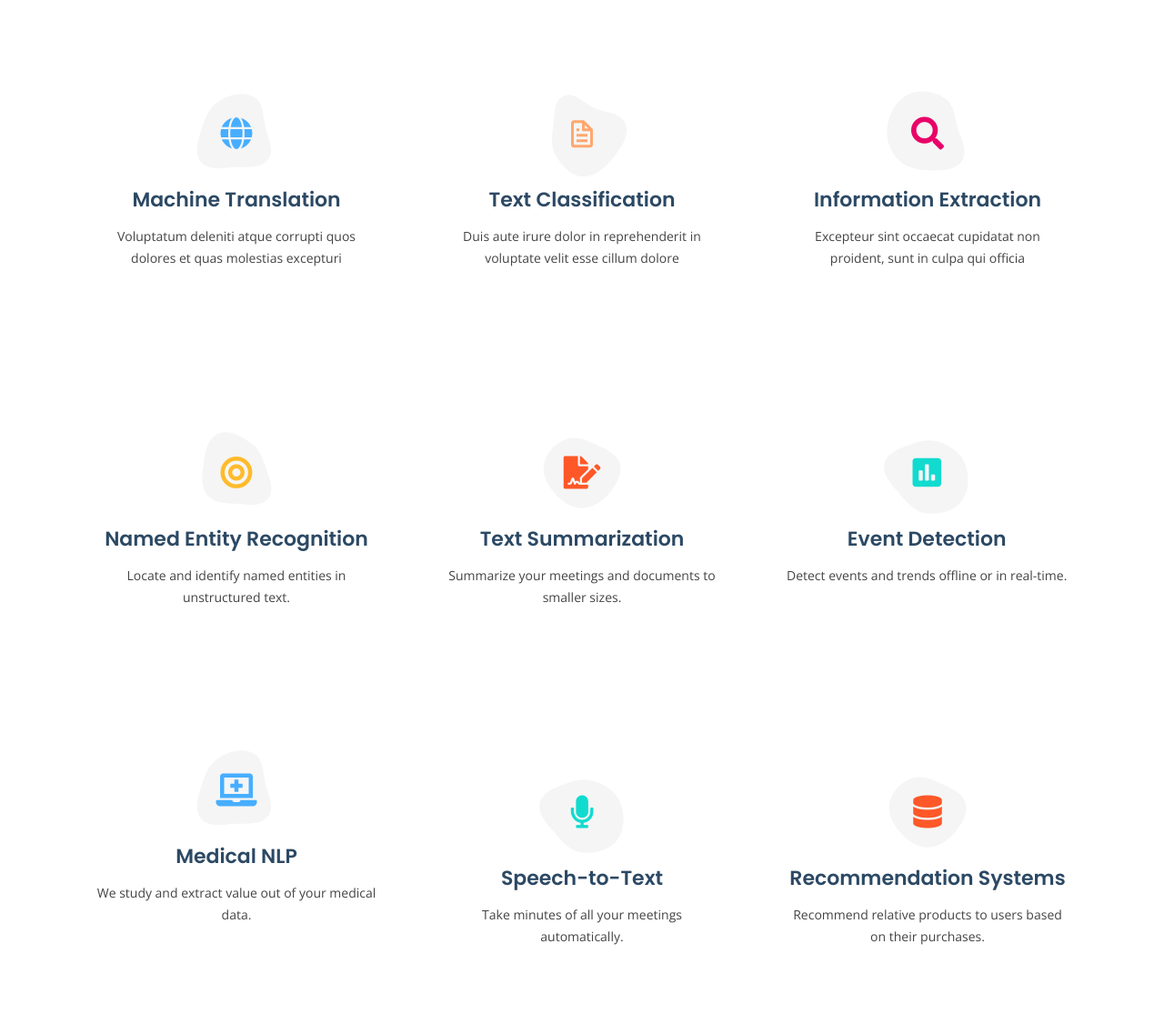
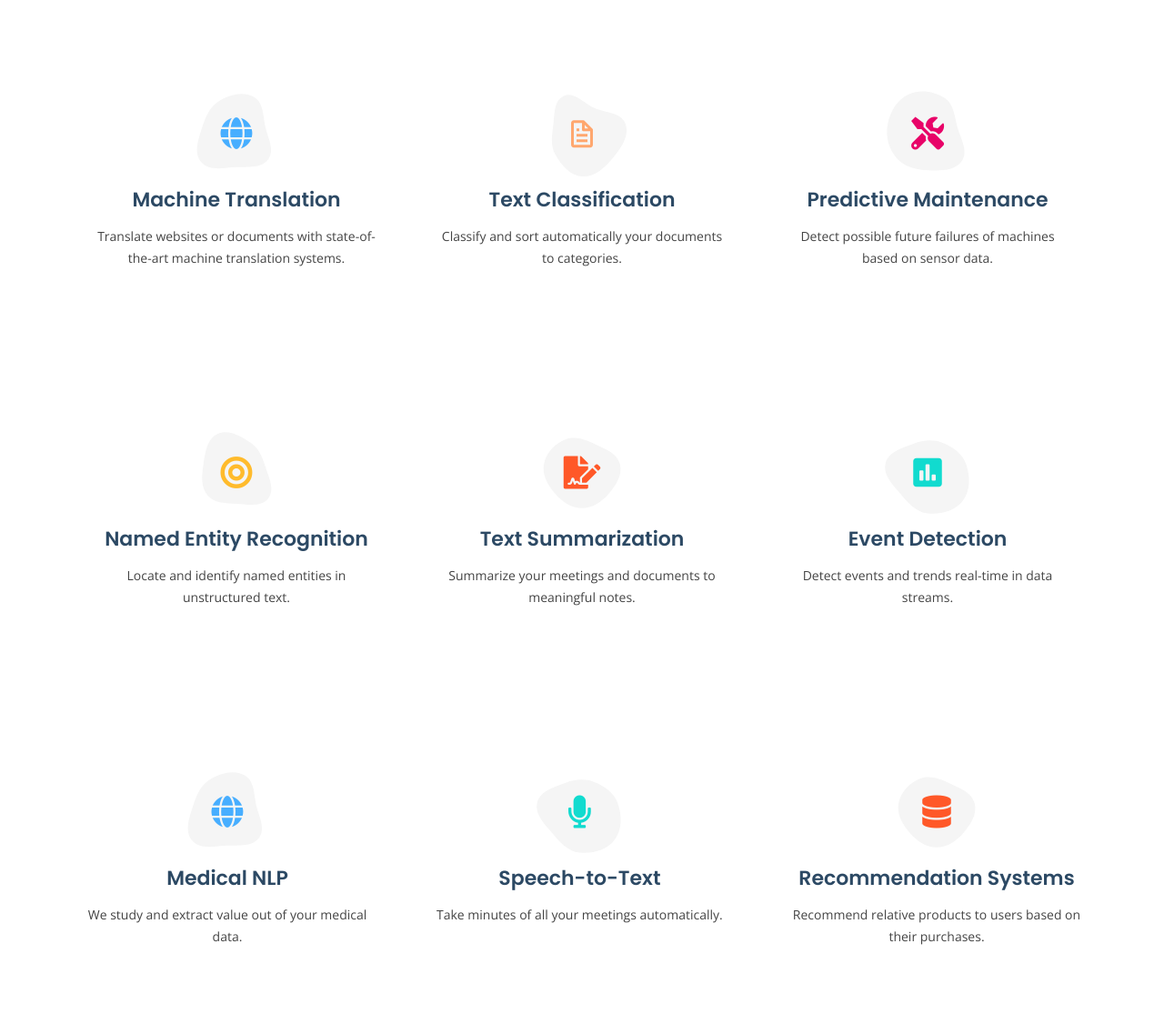
Before and after one commit to bluai/bluai.github.io, a plain HTML site: page index.html in a window 1280 px wide. Shown: the part 2589-3715 px from the top of the page at 91% size. Drawn offline with nearby package versions, Linux system fonts and the light colour scheme.

Commit message:
mod services

```diff
--- a/index.html
+++ b/index.html
@@ -188,7 +188,7 @@
                 <i class="fa fa-globe"></i>
               </div>
               <h4><a href="">Machine Translation</a></h4>
-              <p>Voluptatum deleniti atque corrupti quos dolores et quas molestias excepturi</p>
+              <p>Translate websites or documents with state-of-the-art machine translation systems.</p>
             </div>
           </div>
 
@@ -201,7 +201,7 @@
                 <i class="bx bx-file"></i>
               </div>
               <h4><a href="">Text Classification</a></h4>
-              <p>Duis aute irure dolor in reprehenderit in voluptate velit esse cillum dolore</p>
+              <p>Classify and sort automatically your documents to categories.</p>
             </div>
           </div>
 
@@ -211,14 +211,14 @@
                 <svg width="100" height="100" viewBox="0 0 600 600" xmlns="http://www.w3.org/2000/svg">
                   <path stroke="none" stroke-width="0" fill="#f5f5f5" d="M300,541.5067337569781C382.14930387511276,545.0595476570109,479.8736841581634,548.3450877840088,526.4010558755058,480.5488172755941C571.5218469581645,414.80211281144784,517.5187510058486,332.0715597781072,496.52539010469104,255.14436215662573C477.37192572678356,184.95920475031193,473.57363656557914,105.61284051026155,413.0603344069578,65.22779650032875C343.27470386102294,18.654635553484475,251.2091493199835,5.337323636656869,175.0934190732945,40.62881213300186C97.87086631185822,76.43348514350839,51.98124368387456,156.15599469081315,36.44837278890362,239.84606092416172C21.716077023791087,319.22268207091537,43.775223500013084,401.1760424656574,96.891909868211,461.97329694683043C147.22146801428983,519.5804099606455,223.5754009179313,538.201503339737,300,541.5067337569781"></path>
                 </svg>
-                <i class="fa fa-search"></i>
+                <i class="fa fa-tools"></i>
               </div>
-              <h4><a href="">Information Extraction</a></h4>
-              <p>Excepteur sint occaecat cupidatat non proident, sunt in culpa qui officia</p>
+              <h4><a href="">Predictive Maintenance</a></h4>
+              <p>Detect possible future failures of machines based on sensor data.</p>
             </div>
           </div>
 
-          <div class="col-lg-4 col-md-6 d-flex align-items-stretch mt-4" data-aos="zoom-in" data-aos-delay="100">
+          <div class="col-lg-4 col-md-6 d-flex align-items-stretch mt-4" data-aos="zoom-in" data-aos-delay="400">
             <div class="icon-box iconbox-yellow">
               <div class="icon">
                 <svg width="100" height="100" viewBox="0 0 600 600" xmlns="http://www.w3.org/2000/svg">
@@ -231,7 +231,7 @@
             </div>
           </div>
 
-          <div class="col-lg-4 col-md-6 d-flex align-items-stretch mt-4" data-aos="zoom-in" data-aos-delay="200">
+          <div class="col-lg-4 col-md-6 d-flex align-items-stretch mt-4" data-aos="zoom-in" data-aos-delay="500">
             <div class="icon-box iconbox-red">
               <div class="icon">
                 <svg width="100" height="100" viewBox="0 0 600 600" xmlns="http://www.w3.org/2000/svg">
@@ -240,11 +240,11 @@
                 <i class="fa fa-file-signature"></i>
               </div>
               <h4><a href="">Text Summarization</a></h4>
-              <p>Summarize your meetings and documents to smaller sizes.</p>
+              <p>Summarize your meetings and documents to meaningful notes.</p>
             </div>
           </div>
 
-          <div class="col-lg-4 col-md-6 d-flex align-items-stretch mt-4" data-aos="zoom-in" data-aos-delay="300">
+          <div class="col-lg-4 col-md-6 d-flex align-items-stretch mt-4" data-aos="zoom-in" data-aos-delay="600">
             <div class="icon-box iconbox-teal">
               <div class="icon">
                 <svg width="100" height="100" viewBox="0 0 600 600" xmlns="http://www.w3.org/2000/svg">
@@ -253,24 +253,25 @@
                 <i class="fa fa-poll"></i>
               </div>
               <h4><a href="">Event Detection</a></h4>
-              <p>Detect events and trends offline or in real-time.</p>
+              <p>Detect events and trends real-time in data streams.</p>
             </div>
           </div>
 
-          <div class="col-lg-4 col-md-6 d-flex align-items-stretch" data-aos="zoom-in" data-aos-delay="100">
+          <div class="row">
+          <div class="col-lg-4 col-md-6 d-flex align-items-stretch mt-4" data-aos="zoom-in" data-aos-delay="700">
             <div class="icon-box iconbox-blue">
               <div class="icon">
                 <svg width="100" height="100" viewBox="0 0 600 600" xmlns="http://www.w3.org/2000/svg">
                   <path stroke="none" stroke-width="0" fill="#f5f5f5" d="M300,521.0016835830174C376.1290562159157,517.8887921683347,466.0731472004068,529.7835943286574,510.70327084640275,468.03025145048787C554.3714126377745,407.6079735673963,508.03601936045806,328.9844924480964,491.2728898941984,256.3432110539036C474.5976632858925,184.082847569629,479.9380746630129,96.60480741107993,416.23090153303,58.64404602377083C348.86323505073057,18.502131276798302,261.93793281208167,40.57373210992963,193.5410806939664,78.93577620505333C130.42746243093433,114.334589627462,98.30271207620316,179.96522072025542,76.75703585869454,249.04625023123273C51.97151888228291,328.5150500222984,13.704378332031375,421.85034740162234,66.52175969318436,486.19268352777647C119.04800174914682,550.1803526380478,217.28368757567262,524.383925680826,300,521.0016835830174"></path>
                 </svg>
-                <i class="fa fa-laptop-medical"></i>
+                <i class="fa fa-globe"></i>
               </div>
               <h4><a href="">Medical NLP</a></h4>
               <p>We study and extract value out of your medical data.</p>
             </div>
           </div>
 
-          <div class="col-lg-4 col-md-6 d-flex align-items-stretch mt-4" data-aos="zoom-in" data-aos-delay="300">
+          <div class="col-lg-4 col-md-6 d-flex align-items-stretch mt-4" data-aos="zoom-in" data-aos-delay="800">
             <div class="icon-box iconbox-teal">
               <div class="icon">
                 <svg width="100" height="100" viewBox="0 0 600 600" xmlns="http://www.w3.org/2000/svg">
@@ -283,7 +284,7 @@
             </div>
           </div>
 
-          <div class="col-lg-4 col-md-6 d-flex align-items-stretch mt-4" data-aos="zoom-in" data-aos-delay="200">
+          <div class="col-lg-4 col-md-6 d-flex align-items-stretch mt-4" data-aos="zoom-in" data-aos-delay="900">
             <div class="icon-box iconbox-red">
               <div class="icon">
                 <svg width="100" height="100" viewBox="0 0 600 600" xmlns="http://www.w3.org/2000/svg">
```
